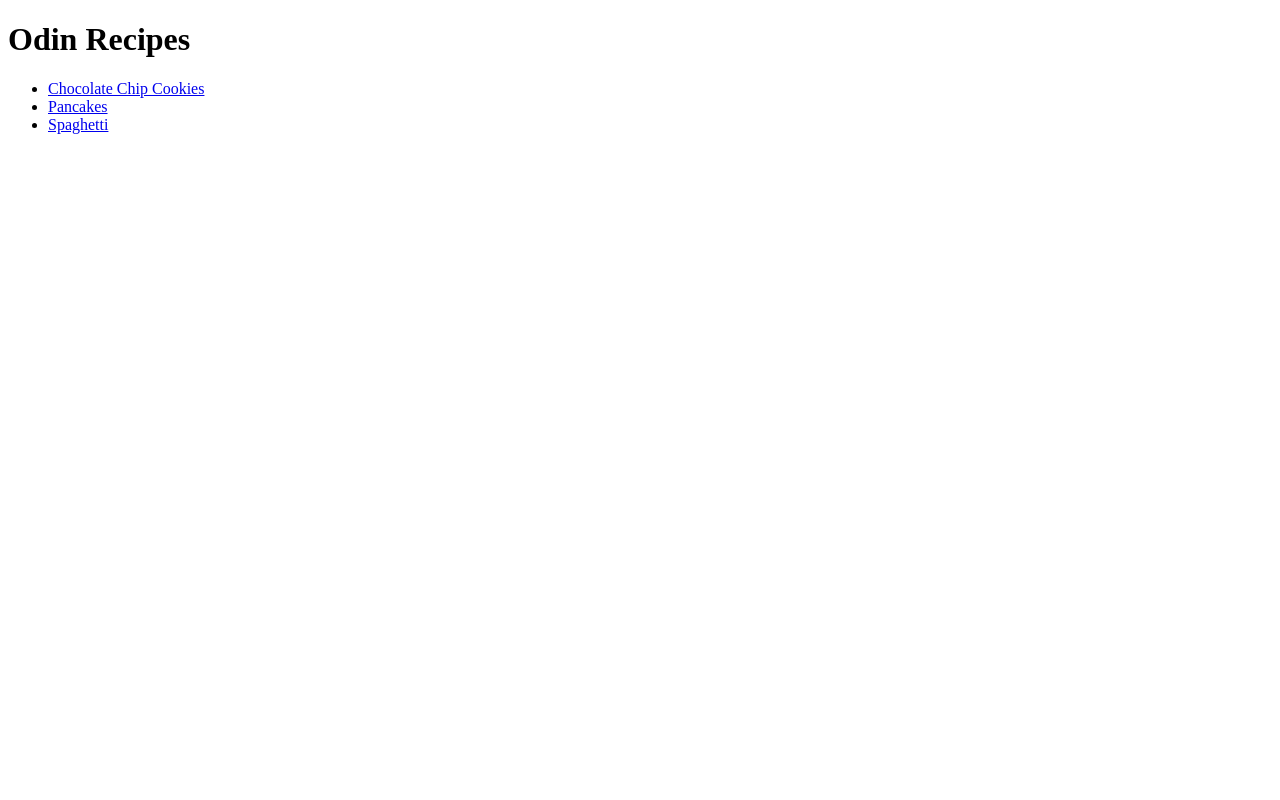
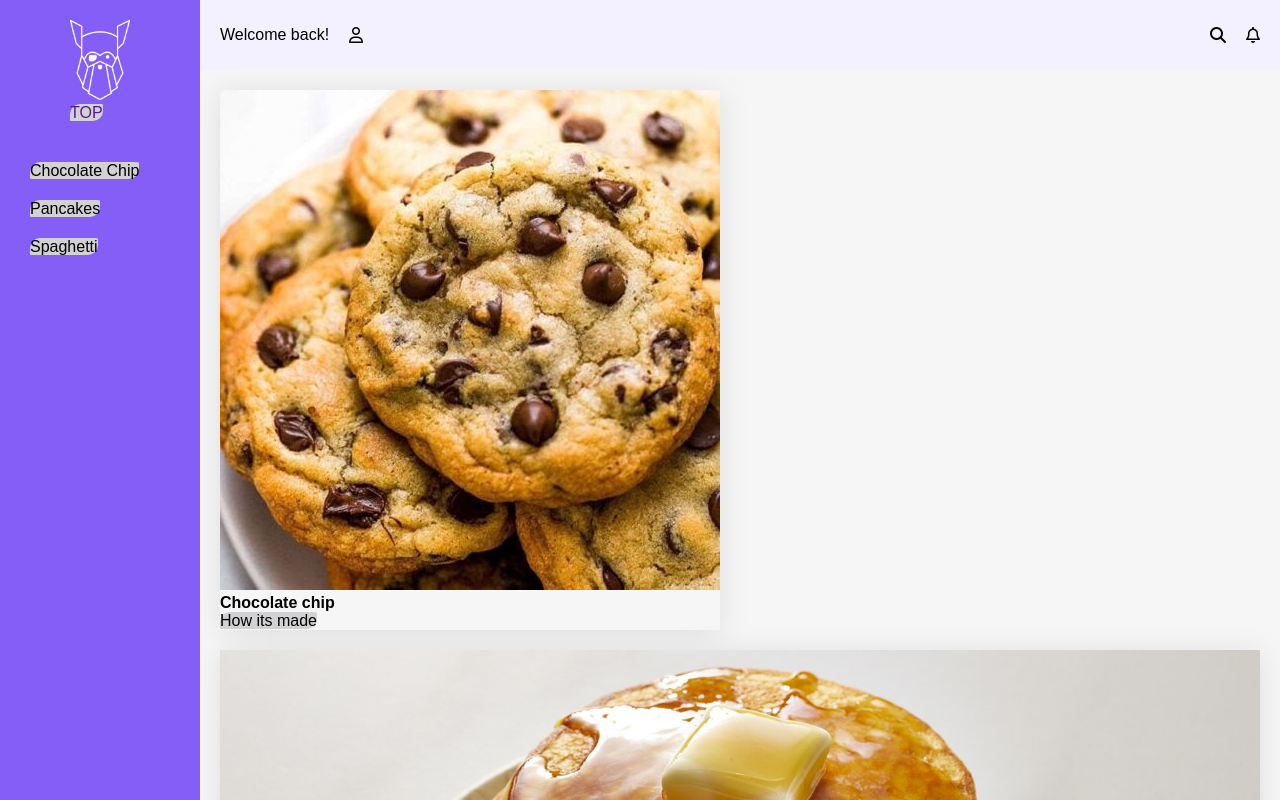
Before and after one commit to CK-Tot/odin-recipes, a plain HTML site: page index.html in a window 1280 px wide. Drawn offline with Linux system fonts and the light colour scheme.

Commit message:
style home page using grid layout

```diff
--- a/index.html
+++ b/index.html
@@ -3,16 +3,161 @@
 <head>
     <meta charset="UTF-8">
     <meta name="viewport" content="width=device-width, initial-scale=1.0">
+    <link rel="stylesheet" href="https://cdnjs.cloudflare.com/ajax/libs/font-awesome/6.7.2/css/all.min.css" integrity="sha512-Evv84Mr4kqVGRNSgIGL/F/aIDqQb7xQ2vcrdIwxfjThSH8CSR7PBEakCr51Ck+w+/U6swU2Im1vVX0SVk9ABhg==" crossorigin="anonymous" referrerpolicy="no-referrer" />
     <title>Odin-recipes</title>
+    <style>
+        * {
+            margin: 0;
+            padding: 0;
+            box-sizing: border-box;
+        }
+        body
+        {
+            font-family: sans-serif;
+            background-color: #f6f6f6;
+            align-content: center;
+
+        }
+        .container {
+
+            display: grid;
+            grid-template-columns: 200px  1fr;
+            grid-template-rows: 70px 1fr;
+            height: 100vh;
+
+        }
+
+        .sidebar{
+            grid-row: 1/ 3;
+            padding: 20px;
+            background: #845ef7;
+        }
+
+        .navbar
+        {
+            padding: 20px;
+            display: flex;
+            justify-content: space-between;
+            align-items: center;
+            background-color: #f3f0ff;
+        }
+
+        .left, .right
+        {
+            display: flex;
+            align-items: center;
+            gap: 20px;
+            cursor: pointer;
+
+        }
+        .logo
+        {
+            width: 60px;
+            margin: 0 auto;
+            margin-bottom: 30px;
+        }
+
+        .main-content{
+            overflow-y: auto;
+        }
+
+
+        .logo-img{
+            width: 100%;
+        }
+
+        ul li {
+            list-style: none;
+            padding: 10px;
+            display: inline-block;
+        }
+
+        ul li a:active, a:link {
+            background-color: rgb(210, 209, 211);
+            color: #000;
+            text-decoration: none;
+
+            border-radius: 10px 5%;
+        }
+
+        h1
+        {
+            text-align: center;
+
+            padding: 20px;
+        }
+
+        .items
+        {
+            width: 100%;
+            display: flex;
+            gap: 20px;
+            padding: 20px;
+            align-items: center;
+            flex-wrap: wrap;
+        }
+
+        .items .card img{
+            width: 100%;
+        }
+
+        .card {
+            box-shadow: 0 3px 30px rgba(0, 0, 0, 0.1);
+        }
+    </style>
 </head>
 <body>
-    <h1>Odin Recipes</h1>
 
-    <ul>
-        <li><a href="/odin-recipes/recipes/chocolate-chip.html">Chocolate Chip Cookies</a></li>
-        <li><a href="/odin-recipes/recipes/pancakes.html">Pancakes</a></li>
-        <li><a href="/odin-recipes/recipes/spaghetti.html">Spaghetti</a></li>
-    </ul>
+    <div class="container">
+        <aside class="sidebar">
+            <div class="logo">
+                <img class="logo-img" src="/odin-recipes/Odin Lined.png" alt="">
+                <a class="logo-txt" href="">TOP</a>
+            </div>
+            <ul>
+                <li><a href="/odin-recipes/recipes/chocolate-chip.html">Chocolate Chip</a></li>
+                <li><a href="/odin-recipes/recipes/pancakes.html">Pancakes</a></li>
+                <li><a href="/odin-recipes/recipes/spaghetti.html">Spaghetti</a></li>
+            </ul>
+        </aside>
+        <nav class="navbar">
+            <div class="left">
+                <p>Welcome back!</p>
+                <i class="fa-regular fa-user"></i>
+            </div>
+
+            <div class="right">
+                <i class="fa-solid fa-magnifying-glass"></i>
+                <i class="fa-regular fa-bell"></i>
+            </div>
+
+        </nav>
+
+        <main class="main-content">
+            <div class="items">
+                <div class="card">
+                    <img src="/odin-recipes/recipes/imgs/cookie.jpg" alt="">
+                    <h4>Chocolate chip</h4>
+                    <a href="/odin-recipes/recipes/chocolate-chip.html">How its made</a>
+                </div>
+                <div class="card">
+                    <img src="/odin-recipes/recipes/imgs/pancaks.jpg" alt="">
+                    <h3>Pancakes</h3>
+                    <a href="/odin-recipes/recipes/pancakes.html">How its made</a>
+                </div>
+                <div class="card">
+                    <img src="/odin-recipes/recipes/imgs/Aglio.jpg" alt="">
+                    <h3>Spaghetti</h3>
+                    <a href="/odin-recipes/recipes/spaghetti.html">How its made</a>
+                </div>
+
+            </div>
+        </main>
+
+
+    </div>
+
+
 
 
 </body>
```
Also changed, not shown: Odin Lined.png (added).
